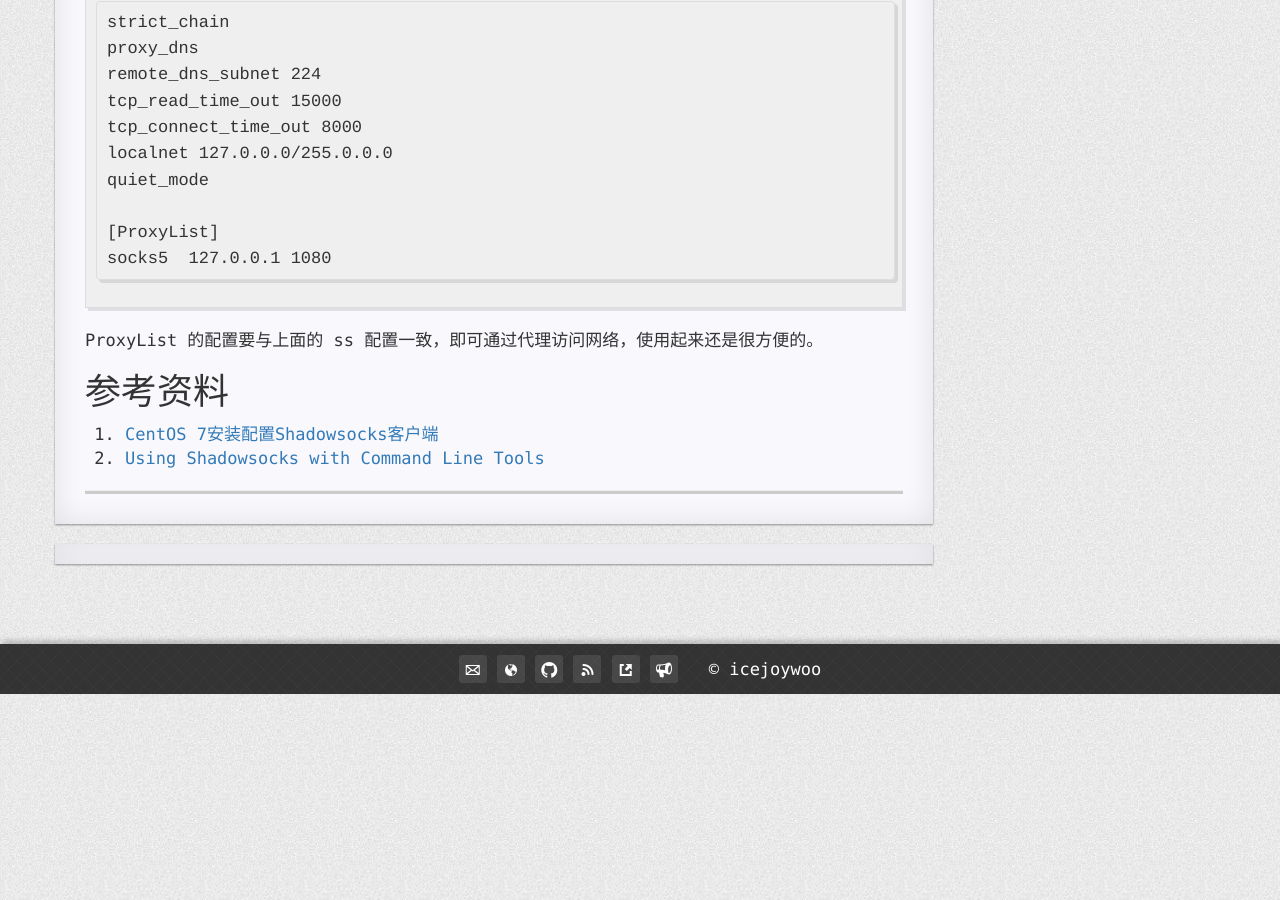
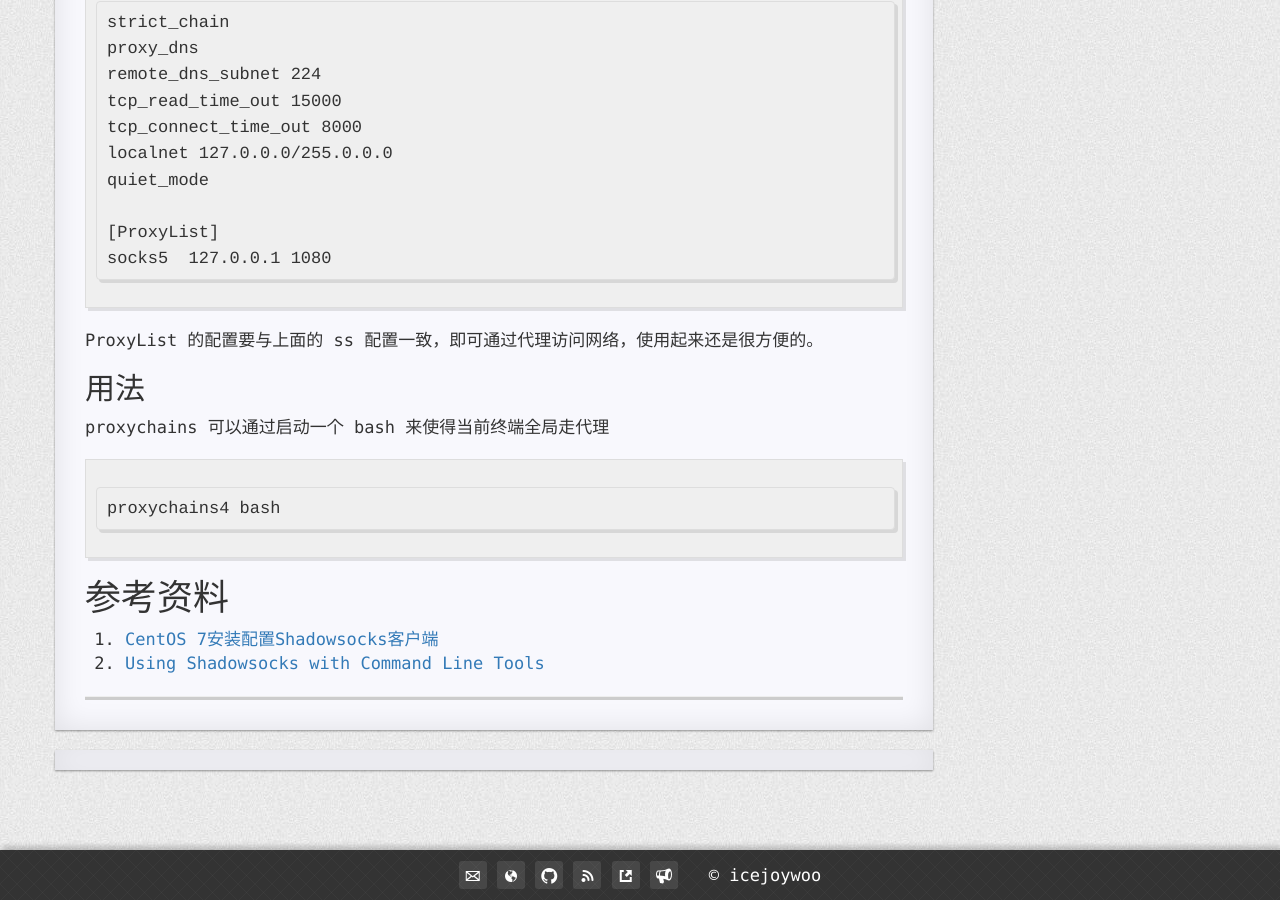
Before and after one commit to icejoywoo/icejoywoo.github.io, a Jekyll site: the page built from _posts/2018-06-13-centos-use-ss.md, in a window 1280 px wide and 900 px high, scrolled down 3840 px. Built offline with Jekyll 4.4.1, drawn with Linux system fonts in a browser that asks for light colours; comment, search, counter and statistics services are not loaded.

Commit message:
add post

````diff
--- a/_posts/2018-06-13-centos-use-ss.md
+++ b/_posts/2018-06-13-centos-use-ss.md
@@ -155,6 +155,14 @@ socks5  127.0.0.1 1080
 
 ProxyList 的配置要与上面的 ss 配置一致，即可通过代理访问网络，使用起来还是很方便的。
 
+## 用法
+
+proxychains 可以通过启动一个 bash 来使得当前终端全局走代理
+
+```bash
+proxychains4 bash
+```
+
 # 参考资料
 
 1. [CentOS 7安装配置Shadowsocks客户端](https://www.zybuluo.com/ncepuwanghui/note/954160)
````
